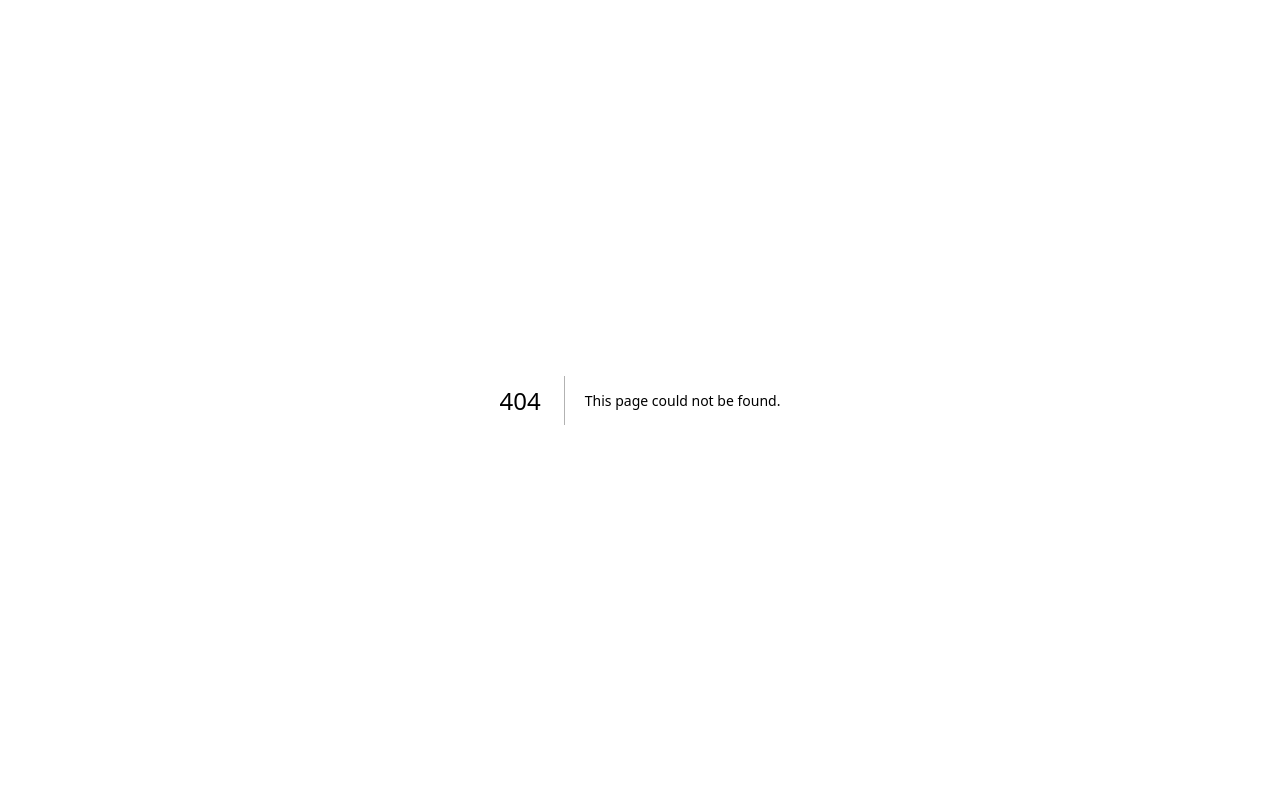
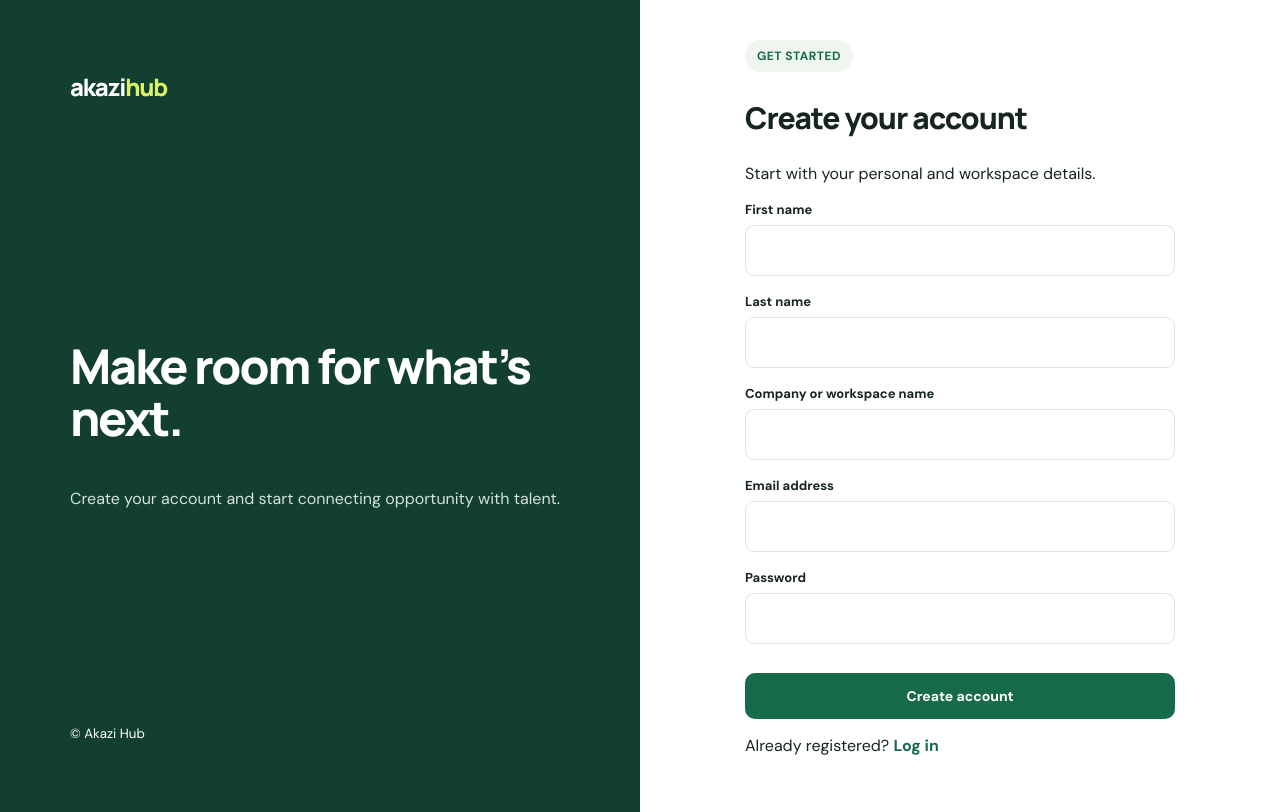
Before and after one commit to novastackdevs/Akazi-Hub, a Next.js app in the folder apps/web/: page /register in a window 1280 px wide. Before the commit this address had no page. Built offline with nearby package versions, Linux system fonts and the light colour scheme; no server answers.

Commit message:
feat(web): add apps/web/app/register/page.tsx

```diff
--- /dev/null
+++ b/apps/web/app/register/page.tsx
@@ -0,0 +1,5 @@
+import Link from 'next/link';
+import { AuthForm } from '../auth-form';
+export default function RegisterPage() {
+  return <main className="auth-wrap"><aside className="auth-aside"><a className="brand" href="/">akazi<span style={{ color: '#d8f36a' }}>hub</span></a><div><h1>Make room for what’s next.</h1><p>Create your account and start connecting opportunity with talent.</p></div><small>© Akazi Hub</small></aside><section className="auth-main"><div className="auth-card"><span className="eyebrow">Get started</span><h2>Create your account</h2><p>Start with your personal and workspace details.</p><AuthForm mode="register" /><p>Already registered? <Link href="/login" style={{ color: 'var(--green)', fontWeight: 700 }}>Log in</Link></p></div></section></main>;
+}
```
